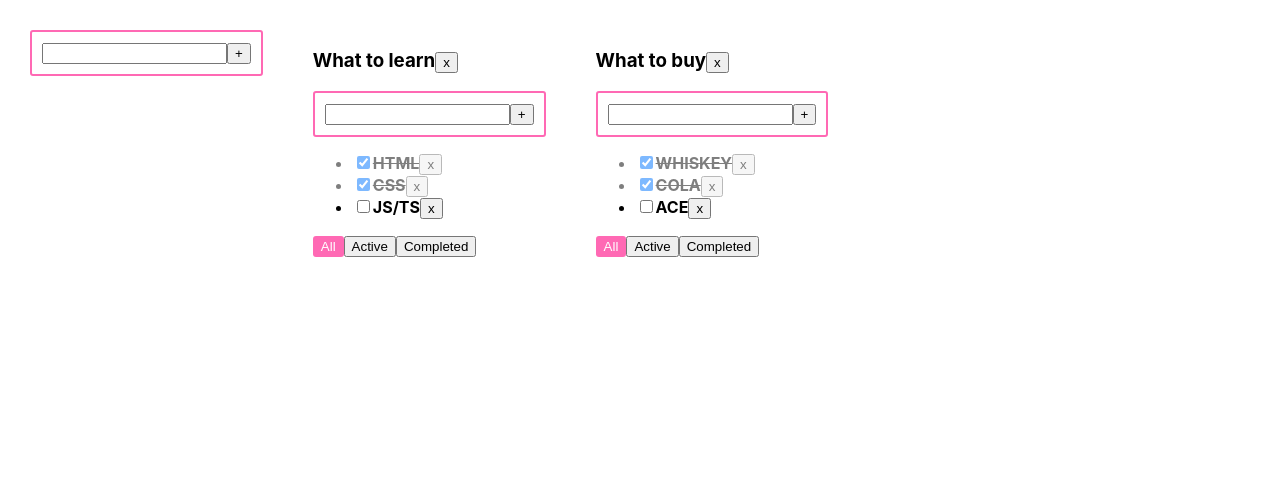
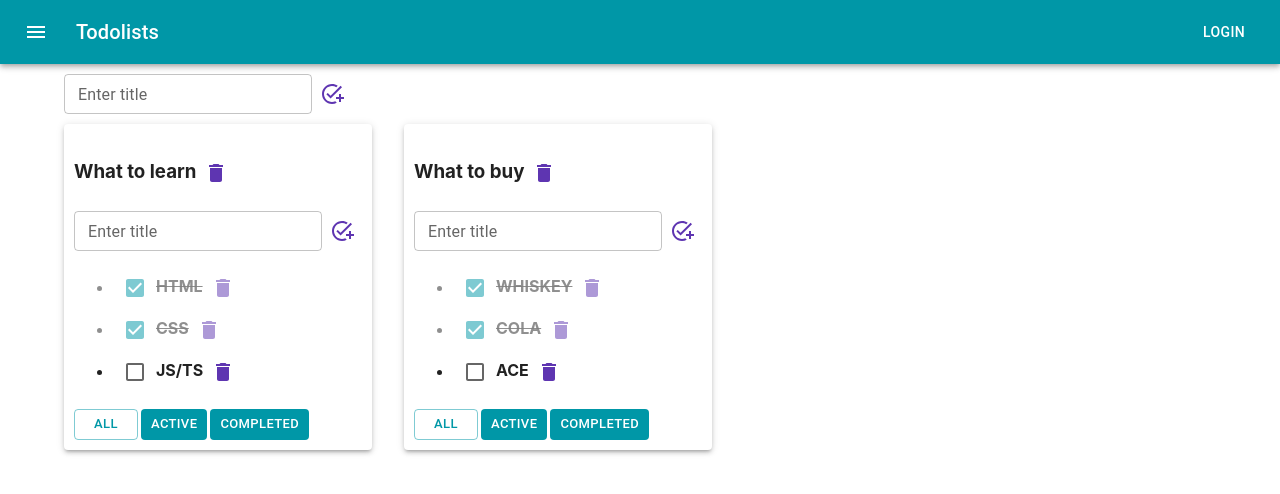
Before and after one commit to igor-minaev/todolist-ts, a React (Create React App) app: page / in a window 1280 px wide. Shown: the top 494 px of the page. Built offline with nearby package versions, Linux system fonts and the light colour scheme.

Commit message:
Lesson 7

```diff
--- a/package.json
+++ b/package.json
@@ -3,6 +3,10 @@
   "version": "0.1.0",
   "private": true,
   "dependencies": {
+    "@emotion/react": "^11.10.6",
+    "@emotion/styled": "^11.10.6",
+    "@mui/icons-material": "^5.11.9",
+    "@mui/material": "^5.11.10",
     "@testing-library/jest-dom": "^5.16.5",
     "@testing-library/react": "^13.4.0",
     "@testing-library/user-event": "^13.5.0",
--- a/src/AddItemForm.tsx
+++ b/src/AddItemForm.tsx
@@ -1,4 +1,6 @@
 import React, {ChangeEvent, FC, KeyboardEvent, useRef, useState} from 'react';
+import AddTaskIcon from '@mui/icons-material/AddTask';
+import {IconButton, TextField} from "@mui/material";
 
 type AddItemFormPropsType = {
     addItem: (title: string) => void
@@ -44,15 +46,19 @@
 
 
     return (
-        <div className={'addItemForm'}>
-            <input className={inputErrorClass}
-                //ref={addItemFormRef}
-                   value={title}
-                   onChange={onChangeHandler}
-                   onKeyDown={onKeyDownHandler}
-            />
-            <button onClick={addItem}>+</button>
-            {errorMessage}
+        <div>
+            <TextField variant='outlined'
+                       size='small'
+                       label="Enter title"
+                       error={error}
+                       helperText={error && 'Title is required!'}
+                       value={title}
+                       onChange={onChangeHandler}
+                       onKeyDown={onKeyDownHandler}/>
+
+            <IconButton onClick={addItem} color='secondary'>
+                <AddTaskIcon/>
+            </IconButton>
         </div>
     );
 };
--- a/src/App.css
+++ b/src/App.css
@@ -1,11 +1,11 @@
-.App {
+/*.App {
     padding: 30px;
     display: flex;
 }
 
 .App > div {
     margin-right: 50px;
-}
+}*/
 
 .done {
     text-decoration: line-through;
@@ -16,21 +16,14 @@
     font-weight: bold;
 }
 
-.btn-active {
+/*.btn-active {
     color: white;
     background-color: hotpink;
     border: 2px solid hotpink;
     border-radius: 3px;
-}
+}*/
 
-.input-error {
+/*.input-error {
     border: 2px solid red;
     outline: none;
-}
-
-.addItemForm {
-    border: 2px solid hotpink;
-    border-radius: 3px;
-    padding: 10px;
-    height: fit-content;
-}
+}*/
--- a/src/App.tsx
+++ b/src/App.tsx
@@ -3,6 +3,8 @@
 import TodoList, {TaskType} from "./TodoList";
 import {v1} from "uuid";
 import {AddItemForm} from "./AddItemForm";
+import {AppBar, Button, Container, Grid, IconButton, Paper, Toolbar, Typography} from "@mui/material";
+import {Menu} from "@mui/icons-material";
 
 export type FilterValuesType = 'all' | 'active' | 'completed'
 
@@ -15,6 +17,7 @@
 type TasksStateType = {
     [todolistId: string]: Array<TaskType>
 }
+
 
 function App() {
     const todoListId_1 = v1()
@@ -110,6 +113,8 @@
     const todoListComponents = todoLists.length ? todoLists.map(tl => {
             const filteredTasksForRender: Array<TaskType> = getFilteredTasksForRender(tasks[tl.id], tl.filter)
             return (
+                <Grid item>
+                    <Paper elevation={3} sx={{p: '10px'}}>
                         <TodoList
                             key={tl.id}
                             todoListId={tl.id}
@@ -123,6 +128,8 @@
                             removeTodolist={removeTodolist}
                             changeTaskTitle={changeTaskTitle}
                             changeTodoListTitle={changeTodoListTitle}/>
+                    </Paper>
+                </Grid>
             )
         })
         : <span>Create your first todolist!</span>
@@ -130,8 +137,31 @@
 
     return (
         <div className="App">
+            <AppBar position="static">
+                <Toolbar>
+                    <IconButton
+                        size="large"
+                        edge="start"
+                        color="inherit"
+                        aria-label="menu"
+                        sx={{mr: 2}}
+                    >
+                        <Menu/>
+                    </IconButton>
+                    <Typography variant="h6" component="div" sx={{flexGrow: 1}}>
+                        Todolists
+                    </Typography>
+                    <Button color="inherit">Login</Button>
+                </Toolbar>
+            </AppBar>
+            <Container fixed>
+                <Grid container sx={{p: '10px 0'}}>
                     <AddItemForm addItem={addTodolist}/>
+                </Grid>
+                <Grid container spacing={4}>
                     {todoListComponents}
+                </Grid>
+            </Container>
         </div>
     );
 }
--- a/src/EditableSpan.tsx
+++ b/src/EditableSpan.tsx
@@ -1,4 +1,5 @@
 import React, {ChangeEvent, FC, useState} from 'react';
+import {TextField} from "@mui/material";
 
 type EditableSpanPropsType = {
     title: string
@@ -18,7 +19,7 @@
     }
     return (
         editMode
-            ? <input autoFocus value={title} onBlur={offEditMode} onChange={onChangeHandler}/>
+            ? <TextField variant='standard' autoFocus value={title} onBlur={offEditMode} onChange={onChangeHandler}/>
             : <span onDoubleClick={onEditMode}>{props.title}</span>
     );
 };
--- a/src/TodoList.tsx
+++ b/src/TodoList.tsx
@@ -2,6 +2,8 @@
 import {FilterValuesType} from "./App";
 import {AddItemForm} from "./AddItemForm";
 import {EditableSpan} from "./EditableSpan";
+import {Button, Checkbox, IconButton} from "@mui/material";
+import DeleteIcon from '@mui/icons-material/Delete';
 
 type TodoListPropsType = {
     todoListId: string
@@ -34,10 +36,12 @@
 
             return (
                 <li key={task.id} className={taskClass}>
-                    <input type="checkbox" onChange={changeTaskStatus} checked={task.isDone}/>
+                    <Checkbox onChange={changeTaskStatus} checked={task.isDone}/>
                     {/*<span>{task.title}</span>*/}
                     <EditableSpan title={task.title} changeTitle={changeTaskTitle}/>
-                    <button onClick={removeTask}>x</button>
+                    <IconButton color="secondary" onClick={removeTask}>
+                        <DeleteIcon/>
+                    </IconButton>
                 </li>
             )
         })
@@ -55,21 +59,35 @@
             <h3>
                 {/*{props.title}*/}
                 <EditableSpan title={props.title} changeTitle={changeTodoListTitle}/>
-                <button onClick={removeTodoList}> x</button>
+                <IconButton color="secondary" onClick={removeTodoList}>
+                    <DeleteIcon/>
+                </IconButton>
             </h3>
             <AddItemForm addItem={addTask}/>
             <ul>
                 {tasksItems}
             </ul>
             <div>
-                <button className={props.filter === 'all' ? 'btn-active' : ''} onClick={handlerCreator('all')}>All
-                </button>
-                <button className={props.filter === 'active' ? 'btn-active' : ''}
-                        onClick={handlerCreator('active')}>Active
-                </button>
-                <button className={props.filter === 'completed' ? 'btn-active' : ''}
-                        onClick={handlerCreator('completed')}>Completed
-                </button>
+                <Button
+                    sx={{mr: '3px'}}
+                    variant={props.filter === 'all' ? 'outlined' : 'contained'}
+                    color={'primary'}
+                    size={'small'}
+                    disableElevation
+                    onClick={handlerCreator('all')}>All</Button>
+                <Button
+                    sx={{mr: '3px'}}
+                    variant={props.filter === 'active' ? 'outlined' : 'contained'}
+                    color={'primary'}
+                    size={'small'}
+                    disableElevation
+                    onClick={handlerCreator('active')}>Active</Button>
+                <Button
+                    variant={props.filter === 'completed' ? 'outlined' : 'contained'}
+                    color={'primary'}
+                    size={'small'}
+                    disableElevation
+                    onClick={handlerCreator('completed')}>Completed</Button>
             </div>
         </div>
     )
--- a/src/index.tsx
+++ b/src/index.tsx
@@ -2,15 +2,29 @@
 import ReactDOM from 'react-dom/client';
 import './index.css';
 import App from './App';
+import {createTheme, ThemeProvider} from '@mui/material/styles';
 
+const theme = createTheme({
+    palette: {
+        primary: {
+            main: '#0097a7'
+        },
+        secondary: {
+            main: '#5e35b1'
+        },
+
+    }
+})
 
 const root = ReactDOM.createRoot(
-  document.getElementById('root') as HTMLElement
+    document.getElementById('root') as HTMLElement
 );
 root.render(
-  <React.StrictMode>
-    <App />
-  </React.StrictMode>
+    <React.StrictMode>
+        <ThemeProvider theme={theme}>
+            <App/>
+        </ThemeProvider>
+    </React.StrictMode>
 );
 
 // If you want to start measuring performance in your app, pass a function
```
Also changed, not shown: 1 other file (tests, documents, lock files or other folders). Lines whose indentation alone changed are shown as unchanged.
